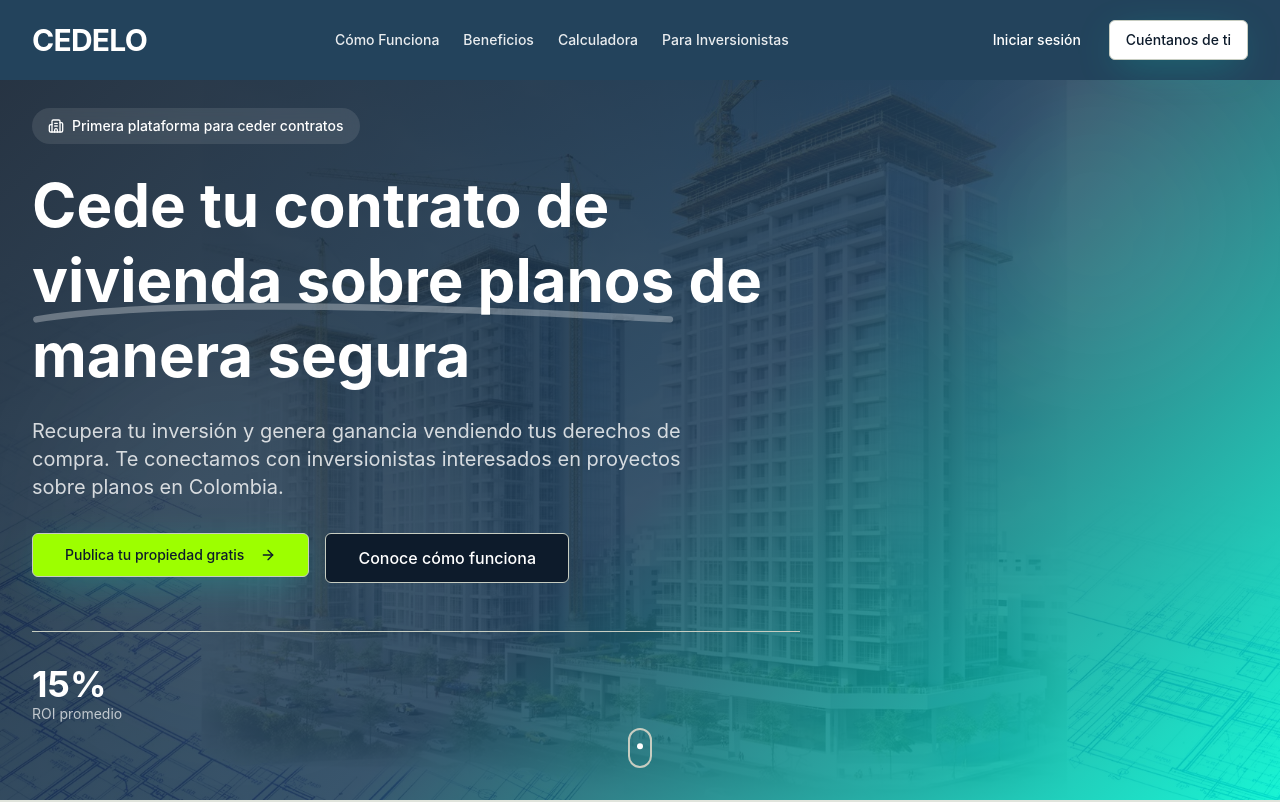
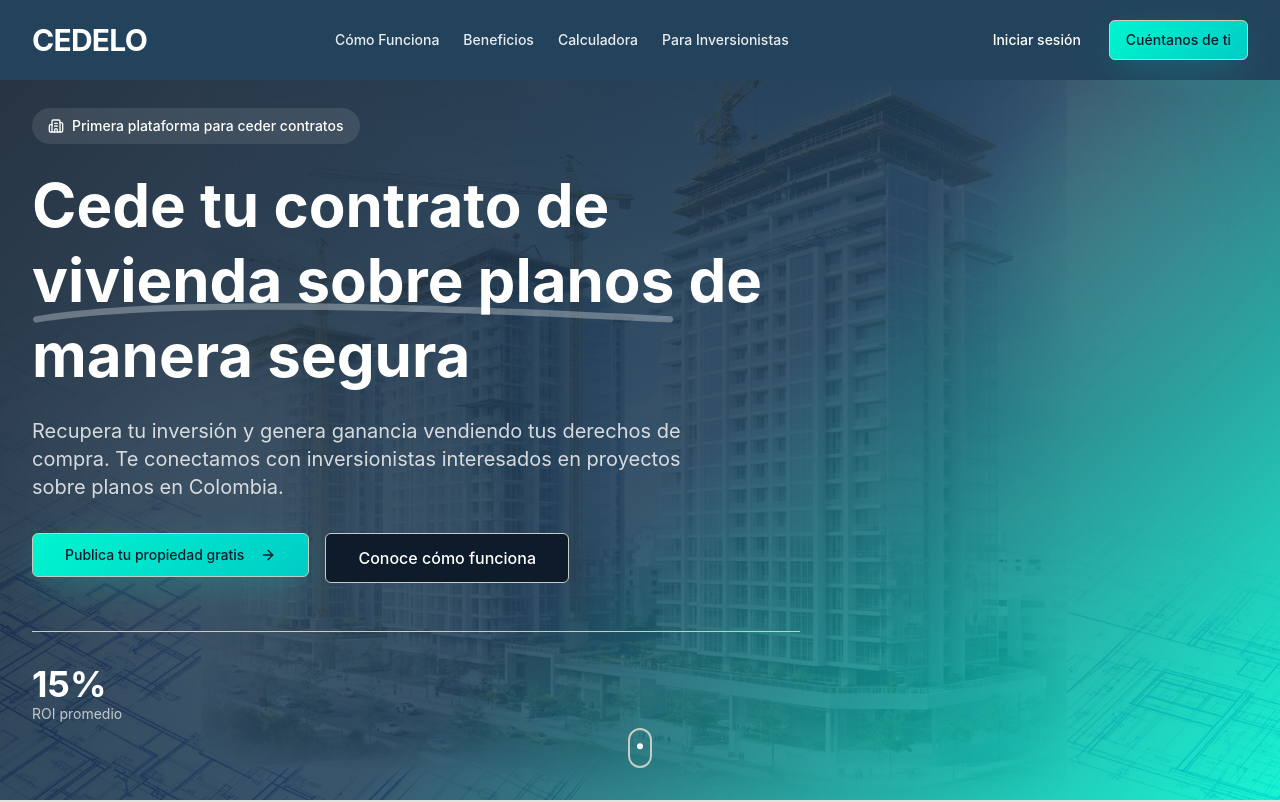
Before and after one commit to alejoguerrero5/cedelo, a Next.js app: page / in a window 1280 px wide. Shown: the top 802 px of the page. Built offline with nearby package versions, Linux system fonts and the light colour scheme.

Commit message:
change primary button color

```diff
--- a/components/common/Footer.tsx
+++ b/components/common/Footer.tsx
@@ -10,8 +10,11 @@ import {
 
 const Footer = () => {
   return (
-    <footer className="bg-foreground text-primary-foreground">
-      <div className="container-section py-16">
+    <footer className="relative overflow-hidden bg-linear-to-br from-foreground via-primary to-primary-light text-primary-foreground">
+      <div className="pointer-events-none absolute -top-20 -right-16 h-56 w-56 rounded-full bg-accent/20 blur-3xl" />
+      <div className="pointer-events-none absolute -bottom-24 -left-10 h-64 w-64 rounded-full bg-success/15 blur-3xl" />
+
+      <div className="container-section py-16 relative z-10">
         <div className="grid md:grid-cols-2 lg:grid-cols-4 gap-10 lg:gap-8">
           {/* Brand Column */}
           <div className="lg:col-span-1">
--- a/components/ui/button.tsx
+++ b/components/ui/button.tsx
@@ -10,7 +10,7 @@ const buttonVariants = cva(
     variants: {
       variant: {
         default:
-          "bg-success !text-primary hover:bg-success/90 hover:!text-primary shadow-blue border border-success/30",
+          "gradient-cta !text-primary hover:opacity-90 hover:!text-primary shadow-blue border border-accent/30",
         destructive:
           "bg-destructive text-destructive-foreground hover:bg-destructive/90",
         outline:
```
